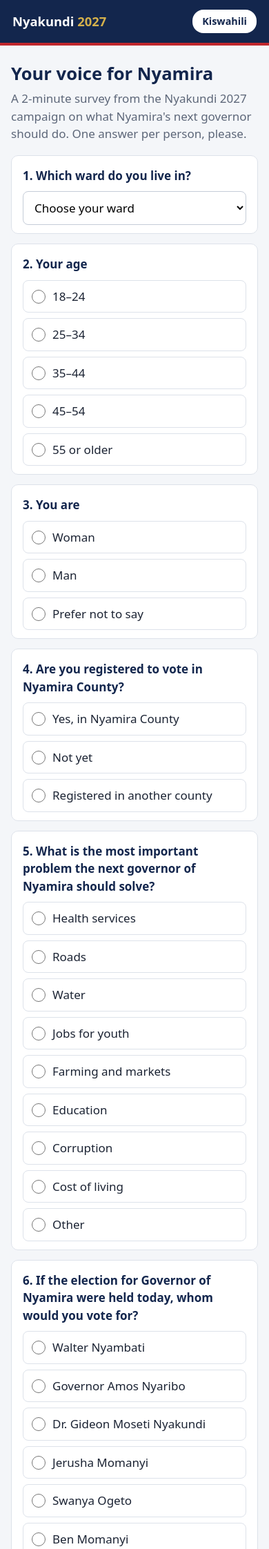
After one commit to GIDEONNYAKUNDI/gideon-nyakundi, a PHP site: page /survey.html in a window 390 px wide. The commit adds this page. Shown: the top 2245 px of the page at 69% size. Run offline with PHP 8.4, Linux system fonts and the light colour scheme.

Commit message:
Add supporter survey for WhatsApp groups
survey.html: a 2-minute, mobile-first form in English and Kiswahili
(ward, age, gender, registration, top issue, governor choice with the
candidates shuffled per visitor, how they heard of Dr. Gideon, optional
volunteer sign-up). WhatsApp link preview via Open Graph tags.

- api/save.php hands type "survey" to backoffice/_survey.php: answers
  checked against fixed lists, one answer per phone (only a keyed hash
  of the number is stored with the answers), generous per-network rate
  limit for shared mobile IPs, volunteers added to the Volunteers list
  without their vote
- Back office Survey tab (administrators only): totals, governor choice
  overall and by constituency, issues, reach by ward and by WhatsApp
  group, tagged link maker with WhatsApp share, CSV download, and a
  clear notice that the results are not a poll
- Privacy notice covers the survey; live check covers the new page and
  the private _survey.php

Co-Authored-By: Claude Opus 5.5 <noreply@anthropic.com>
Claude-Session: https://claude.ai/code/session_01NhLH8ycoX5pxNyYvTf8xCr

```diff
--- a/api/save.php
+++ b/api/save.php
@@ -31,6 +31,9 @@ function s(array $a, string $k, int $max = 120): string {
     return mb_substr($v, 0, $max);
 }
 function phone_ok(string $p): bool { $d = preg_replace('/\D/', '', $p); return strlen($d) >= 9 && strlen($d) <= 15; }
+
+/* The supporter survey (survey.html) has its own rules: see backoffice/_survey.php. */
+if (s($in, 'type', 20) === 'survey') { require __DIR__ . '/../backoffice/_survey.php'; survey_save($in); exit; }
 
 try {
     install_schema();
--- a/backoffice/_layout.php
+++ b/backoffice/_layout.php
@@ -51,7 +51,7 @@ details summary{cursor:pointer}
         echo '<nav><a href="?p=tally" class="on">Tallying center</a></nav><span class="who">' . h($me['full_name'] ?: $me['username']) . ' · ' . h(TALLY_ROLES[$me['tally_role']] ?? '') . ' · <a href="?p=logout">Sign out</a></span>';
     } elseif ($me) {
         $tabs = ['home' => 'Overview', 'gaps' => 'Streams', 'agents' => 'Agents', 'volunteers' => 'Volunteers', 'voters' => 'Voters'];
-        if ($me['role'] === 'admin') { $tabs['pledges'] = 'Pledges'; $tabs['sms'] = 'SMS'; $tabs['email'] = 'E-mail'; $tabs['import'] = 'Import'; $tabs['settings'] = 'Settings'; $tabs['tally'] = 'Tallying'; }
+        if ($me['role'] === 'admin') { $tabs['pledges'] = 'Pledges'; $tabs['survey'] = 'Survey'; $tabs['sms'] = 'SMS'; $tabs['email'] = 'E-mail'; $tabs['import'] = 'Import'; $tabs['settings'] = 'Settings'; $tabs['tally'] = 'Tallying'; }
         $tabs['account'] = 'Security';
         echo '<nav>'; foreach ($tabs as $k => $v) echo '<a href="?p=' . $k . '"' . ($p === $k ? ' class="on"' : '') . '>' . $v . '</a>'; echo '</nav>';
         echo '<span class="who">' . h($me['username']) . ' · <a href="?p=logout">Sign out</a></span>';
--- a/backoffice/_lib.php
+++ b/backoffice/_lib.php
@@ -56,6 +56,7 @@ function install_schema(): void {
         "CREATE TABLE IF NOT EXISTS sms_log (id $pk, created_at VARCHAR(19) NOT NULL, phone VARCHAR(20) NOT NULL, message TEXT NOT NULL, kind VARCHAR(20) NOT NULL DEFAULT 'manual', status VARCHAR(40) NOT NULL DEFAULT 'queued', provider_id VARCHAR(80), error VARCHAR(255), record_type VARCHAR(20) NOT NULL DEFAULT '', record_id INT NOT NULL DEFAULT 0, sent_by VARCHAR(60) NOT NULL DEFAULT '', updated_at VARCHAR(19))$tail",
         "CREATE TABLE IF NOT EXISTS email_log (id $pk, created_at VARCHAR(19) NOT NULL, to_addr VARCHAR(255) NOT NULL, subject VARCHAR(255) NOT NULL, body TEXT NOT NULL, status VARCHAR(20) NOT NULL, error VARCHAR(500), record_type VARCHAR(20) NOT NULL DEFAULT '', record_id INT NOT NULL DEFAULT 0)$tail",
         "CREATE TABLE IF NOT EXISTS settings (k VARCHAR(60) NOT NULL PRIMARY KEY, v TEXT NOT NULL, updated_at VARCHAR(19), updated_by VARCHAR(60))$tail",
+        "CREATE TABLE IF NOT EXISTS survey (id $pk, created_at VARCHAR(19) NOT NULL, src VARCHAR(40) NOT NULL DEFAULT 'direct', constituency VARCHAR(40) NOT NULL, ward VARCHAR(40) NOT NULL, age VARCHAR(10) NOT NULL, gender VARCHAR(20) NOT NULL, registered VARCHAR(30) NOT NULL, issue VARCHAR(40) NOT NULL, vote VARCHAR(60) NOT NULL, heard VARCHAR(40) NOT NULL, volunteer TINYINT NOT NULL DEFAULT 0, phone_key VARCHAR(64) NOT NULL UNIQUE)$tail",
         "CREATE TABLE IF NOT EXISTS webhook_log (id $pk, created_at VARCHAR(19) NOT NULL, payload TEXT NOT NULL, ip_hash VARCHAR(64) NOT NULL DEFAULT '')$tail",
     ];
     foreach ($t as $q) db()->exec($q);
--- a/backoffice/index.php
+++ b/backoffice/index.php
@@ -5,6 +5,7 @@ require __DIR__ . '/_lib.php';
 require __DIR__ . '/_messaging.php';
 require __DIR__ . '/_settings.php';
 require __DIR__ . '/_layout.php';
+require __DIR__ . '/_survey.php';
 
 security_headers();
 
@@ -396,6 +397,7 @@ if (!empty($_GET['export'])) {
     if ($p === 'agents') { [$w, $a] = filters('agents', $scope); $s = db()->prepare("SELECT id, created_at, constituency, ward, station, station_code, stream, name, phone, email, registered_here, experience, training, status, notes, updated_by FROM agents$w ORDER BY constituency, ward, station, stream"); $s->execute($a); export_csv('agents', $s->fetchAll()); }
     if ($p === 'voters') { [$w, $a] = filters('voters', $scope); $s = db()->prepare("SELECT id, created_at, constituency, ward, name, phone, email, reg_status, status, notes FROM voters$w ORDER BY constituency, ward"); $s->execute($a); export_csv('voters', $s->fetchAll()); }
     if ($p === 'volunteers') { [$w, $a] = filters('volunteers', $scope); $s = db()->prepare("SELECT id, created_at, constituency, ward, station, stream, village, age, roles, message, name, phone, email, status, notes FROM volunteers$w ORDER BY constituency, ward"); $s->execute($a); export_csv('volunteers', $s->fetchAll()); }
+    if ($p === 'survey' && $isAdmin) survey_export();
     if ($p === 'pledges' && $isAdmin) { [$w, $a] = filters('pledges', ''); $s = db()->prepare("SELECT id, created_at, name, phone, email, amount_ksh, method, status, notes FROM pledges$w ORDER BY created_at DESC"); $s->execute($a); export_csv('pledges', $s->fetchAll()); }
     if ($p === 'gaps') {
         $rows = [];
@@ -514,6 +516,8 @@ if ($p === 'pledges' && $isAdmin) {
     echo '</tbody></table>';
 }
 
+if ($p === 'survey' && $isAdmin) survey_page();
+
 if ($p === 'sms' && $isAdmin) {
     $c = sms_cfg();
     $n = []; foreach (db()->query('SELECT status, COUNT(*) n FROM sms_log GROUP BY status') as $r) $n[strtolower($r['status'])] = (int)$r['n'];
--- a/privacy.html
+++ b/privacy.html
@@ -25,7 +25,7 @@ footer{text-align:center;padding:20px;color:var(--muted);font:14px system-ui,san
 <header><a href="./">Nyakundi <span>2027</span></a></header>
 <main>
   <h1>Privacy notice</h1>
-  <p class="muted">Dr. Gideon Moseti Nyakundi campaign for Governor, Nyamira County · Last updated 31 October 2026</p>
+  <p class="muted">Dr. Gideon Moseti Nyakundi campaign for Governor, Nyamira County · Last updated 7 November 2026</p>
 
   <div class="box">In short: we collect only what we need to organise the campaign, we keep it on our own secure server, only two authorised campaign officials can see it, and we never sell it. You can ask us to see, correct or delete your details at any time.</div>
 
@@ -37,6 +37,7 @@ footer{text-align:center;padding:20px;color:var(--muted);font:14px system-ui,san
     <li><b>Volunteers:</b> your name, phone number, constituency and ward, and anything else you choose to add (village, age group, how you would like to help, your priority, e-mail).</li>
     <li><b>Polling station agents:</b> your name, phone number, ward, polling station and stream, whether you are registered there, past experience and training availability, and optionally your e-mail.</li>
     <li><b>Voter registration pledges:</b> your name, phone number, constituency, ward and where you are with registration.</li>
+    <li><b>Supporter survey:</b> your ward, age group, gender, whether you are registered to vote, the issue that matters most to you, whom you would vote for as governor and how you heard of Dr. Nyakundi. We ask for your phone number only to make sure each person answers once: the number itself is not stored with your answers, only a scrambled code made from it. If you ask to volunteer, your name and phone number go to the volunteer list, separately from how you said you would vote.</li>
     <li><b>Pledges:</b> your name, phone number, the amount and how you would like to give. We never ask for card or bank details on this website.</li>
   </ul>
   <p>We do <b>not</b> ask for your national ID number on this website. Polling agent accreditation documents are collected in person at training.</p>
@@ -46,6 +47,7 @@ footer{text-align:center;padding:20px;color:var(--muted);font:14px system-ui,san
     <li>To call or message you about the campaign, volunteering, agent training and events.</li>
     <li>To organise polling station agents so every stream is covered on election day.</li>
     <li>To help you register to vote if you ask for help.</li>
+    <li>To understand which issues matter most to supporters in each ward (survey answers are looked at only in totals).</li>
     <li>To follow up pledges and issue receipts through official campaign channels.</li>
   </ul>
   <p>We use your details only because you agreed to it when you ticked the consent box. You can withdraw that consent at any time.</p>
--- /dev/null
+++ b/survey.html
@@ -0,0 +1,197 @@
+<!doctype html>
+<html lang="en">
+<head>
+<meta charset="utf-8">
+<meta name="viewport" content="width=device-width,initial-scale=1">
+<title>Nyamira 2027 · Your voice survey</title>
+<meta name="description" content="A 2-minute survey: what should Nyamira's next governor do first? Run by the Nyakundi 2027 campaign.">
+<meta name="robots" content="noindex">
+<link rel="canonical" href="https://www.nyamira2027.com/survey.html">
+<meta property="og:type" content="website">
+<meta property="og:site_name" content="Nyakundi 2027">
+<meta property="og:title" content="Nyamira 2027 · Your voice survey">
+<meta property="og:description" content="2 minutes: what should Nyamira's next governor do first? Utafiti wa dakika 2.">
+<meta property="og:url" content="https://www.nyamira2027.com/survey.html">
+<meta property="og:image" content="https://www.nyamira2027.com/img/share-card.jpg">
+<meta name="twitter:card" content="summary_large_image">
+<link rel="icon" href="img/favicon.png">
+<style>
+:root{--blue:#13264d;--red:#c0272d;--gold:#d4b04c;--green:#2e7d4f;--ink:#1b2333;--muted:#5d6779;--line:#dde2ea}
+*{box-sizing:border-box}
+body{margin:0;font:17px/1.5 system-ui,-apple-system,"Segoe UI",Roboto,sans-serif;color:var(--ink);background:#f4f6f9}
+header{background:var(--blue);border-bottom:4px solid var(--red);padding:14px 18px;display:flex;justify-content:space-between;align-items:center;gap:12px}
+header a{color:#fff;text-decoration:none;font-weight:800;font-size:1.15rem}header a span{color:var(--gold)}
+#lang{font:inherit;font-size:.9rem;font-weight:700;background:#fff;color:var(--blue);border:0;border-radius:16px;padding:6px 14px;cursor:pointer}
+main{max-width:640px;margin:0 auto;padding:22px 16px 60px}
+h1{font-size:1.6rem;line-height:1.2;color:var(--blue);margin:4px 0 8px}
+.intro{color:var(--muted);margin:0 0 18px}
+fieldset{border:0;background:#fff;border:1px solid var(--line);border-radius:10px;padding:16px 16px 12px;margin:0 0 14px}
+legend{float:left;width:100%;padding:0;font-weight:700;color:var(--blue);margin-bottom:10px}
+legend+*{clear:left}
+.opts{display:grid;gap:8px}
+.opts label{display:flex;gap:10px;align-items:center;border:1px solid var(--line);border-radius:8px;padding:10px 12px;cursor:pointer;background:#fff}
+.opts label:has(input:checked){border-color:var(--blue);background:#eef3fc}
+.opts input{width:20px;height:20px;accent-color:var(--blue);flex:none;margin:0}
+.opts.two{grid-template-columns:1fr 1fr}
+select,input[type=tel],input[type=text]{font:inherit;width:100%;padding:11px 12px;border:1px solid #c5ccd8;border-radius:8px;background:#fff}
+.hint{font-size:.88rem;color:var(--muted);margin:8px 0 0}
+.consent{display:flex;gap:10px;align-items:flex-start;font-size:.95rem}.consent input{width:20px;height:20px;margin-top:3px;flex:none}
+button.go{font:inherit;font-weight:800;font-size:1.05rem;width:100%;background:var(--red);color:#fff;border:0;border-radius:8px;padding:14px;cursor:pointer}
+button.go[disabled]{opacity:.6}
+.err{color:var(--red);font-weight:600;min-height:1.4em}
+.done{background:#fff;border:1px solid var(--line);border-top:4px solid var(--green);border-radius:10px;padding:22px 18px;text-align:center}
+.done h2{color:var(--green);margin:0 0 8px}
+.share{display:inline-block;margin-top:14px;background:#1f8f4e;color:#fff;text-decoration:none;font-weight:800;padding:12px 18px;border-radius:8px}
+.hp{position:absolute;left:-5000px}
+footer{text-align:center;color:var(--muted);font-size:.85rem;padding:0 16px 30px}
+@media (max-width:420px){.opts.two{grid-template-columns:1fr}}
+</style>
+</head>
+<body>
+<header><a href="./">Nyakundi <span>2027</span></a><button type="button" id="lang" aria-label="Change language">Kiswahili</button></header>
+<main>
+  <form id="f" novalidate>
+    <h1 data-t="title">Your voice for Nyamira</h1>
+    <p class="intro" data-t="intro">A 2-minute survey from the Nyakundi 2027 campaign on what Nyamira's next governor should do. One answer per person, please.</p>
+
+    <fieldset><legend data-t="q_ward">1. Which ward do you live in?</legend>
+      <select name="ward" required><option value="" data-t="choose">Choose your ward</option></select>
+    </fieldset>
+
+    <fieldset><legend data-t="q_age">2. Your age</legend><div class="opts two" data-opts="age"></div></fieldset>
+    <fieldset><legend data-t="q_gender">3. You are</legend><div class="opts two" data-opts="gender"></div></fieldset>
+    <fieldset><legend data-t="q_reg">4. Are you registered to vote in Nyamira County?</legend><div class="opts" data-opts="registered"></div></fieldset>
+    <fieldset><legend data-t="q_issue">5. What is the most important problem the next governor of Nyamira should solve?</legend><div class="opts two" data-opts="issue"></div></fieldset>
+    <fieldset><legend data-t="q_vote">6. If the election for Governor of Nyamira were held today, whom would you vote for?</legend><div class="opts" data-opts="vote"></div></fieldset>
+    <fieldset><legend data-t="q_heard">7. Where have you heard about Dr. Gideon Nyakundi?</legend><div class="opts" data-opts="heard"></div></fieldset>
+
+    <fieldset><legend data-t="q_phone">8. Your phone number</legend>
+      <input type="tel" name="phone" inputmode="tel" autocomplete="tel" placeholder="07XX XXX XXX" required>
+      <p class="hint" data-t="phone_hint">Used only to make sure each person answers once. Your number is not kept with your answers.</p>
+    </fieldset>
+
+    <fieldset><legend data-t="q_vol">9. Would you like to volunteer or be a polling station agent? (optional)</legend>
+      <div class="opts two" data-opts="volunteer"></div>
+      <div id="namebox" hidden style="margin-top:10px"><input type="text" name="name" autocomplete="name" data-ph="name_ph" placeholder="Your name"><p class="hint" data-t="vol_hint">The team will call you on the number above. Your name is not linked to how you answered.</p></div>
+    </fieldset>
+
+    <label class="hp" aria-hidden="true">Website<input name="website" tabindex="-1" autocomplete="off"></label>
+    <p class="consent"><input type="checkbox" name="consent" id="consent"><label for="consent" data-t="consent_html">I agree that the Nyakundi 2027 campaign may use my answers as described in the <a href="privacy.html" target="_blank">privacy notice</a>.</label></p>
+    <p class="err" id="err" role="alert"></p>
+    <button class="go" type="submit" data-t="send">Send my answers</button>
+  </form>
+
+  <div class="done" id="done" hidden>
+    <h2 data-t="thanks">Thank you!</h2>
+    <p id="donemsg" data-t="thanks_msg">Your answers have been received. Share this survey so more voices from Nyamira are heard.</p>
+    <a class="share" id="share" href="#" target="_blank" rel="noopener" data-t="share">Share on WhatsApp</a>
+    <p style="margin-top:16px"><a href="./" data-t="visit">Visit the campaign website</a></p>
+  </div>
+</main>
+<footer data-t="foot">Run by the campaign of Dr. Gideon Moseti Nyakundi for Governor, Nyamira County.</footer>
+
+<script>
+(function () {
+  var WARDS = {'Kitutu Masaba':['Rigoma','Gachuba','Kemera','Magombo','Manga','Gesima'],'West Mugirango':['Nyamaiya','Bogichora','Bosamaro','Bonyamatuta','Township'],'North Mugirango':['Bomwagamo','Bokeira','Magwagwa','Ekerenyo','Itibo'],'Borabu':['Mekenene','Esise','Nyansiongo','Kiabonyoru']};
+  /* value (stored, English) -> [English label, Kiswahili label] */
+  var OPTS = {
+    age: [['18-24','18–24','18–24'],['25-34','25–34','25–34'],['35-44','35–44','35–44'],['45-54','45–54','45–54'],['55+','55 or older','55 au zaidi']],
+    gender: [['Woman','Woman','Mwanamke'],['Man','Man','Mwanaume'],['Prefer not to say','Prefer not to say','Sipendi kusema']],
+    registered: [['Yes, in Nyamira','Yes, in Nyamira County','Ndiyo, katika Kaunti ya Nyamira'],['Not yet','Not yet','Bado'],['Registered elsewhere','Registered in another county','Nimesajiliwa kaunti nyingine']],
+    issue: [['Health services','Health services','Huduma za afya'],['Roads','Roads','Barabara'],['Water','Water','Maji'],['Jobs for youth','Jobs for youth','Ajira kwa vijana'],['Farming and markets','Farming and markets','Kilimo na masoko'],['Education','Education','Elimu'],['Corruption','Corruption','Ufisadi'],['Cost of living','Cost of living','Gharama ya maisha'],['Other','Other','Mengineyo']],
+    vote: [['Dr. Gideon Moseti Nyakundi','Dr. Gideon Moseti Nyakundi','Dkt. Gideon Moseti Nyakundi'],['Amos Nyaribo','Governor Amos Nyaribo','Gavana Amos Nyaribo'],['Timothy Bosire','Timothy Bosire','Timothy Bosire'],['Jerusha Momanyi','Jerusha Momanyi','Jerusha Momanyi'],['Ben Momanyi','Ben Momanyi','Ben Momanyi'],['Walter Nyambati','Walter Nyambati','Walter Nyambati'],['Swanya Ogeto','Swanya Ogeto','Swanya Ogeto']],
+    vote_end: [['Someone else','Someone else','Mtu mwingine'],['Undecided','Undecided','Bado sijaamua']],
+    heard: [['WhatsApp','WhatsApp','WhatsApp'],['Facebook or other social media','Facebook or other social media','Facebook au mitandao mingine ya kijamii'],['Rally or meeting','A rally or meeting','Mkutano wa hadhara au mkutano'],['Friend or family','A friend or family member','Rafiki au mwanafamilia'],['Radio or TV','Radio or TV','Redio au TV'],['Had not heard of him before','I had not heard of him before','Sijawahi kumsikia kabla'],['Other','Somewhere else','Mahali pengine']],
+    volunteer: [['1','Yes','Ndiyo'],['0','No','Hapana']]
+  };
+  var T = {
+    title:['Your voice for Nyamira','Sauti yako kwa Nyamira'],
+    intro:["A 2-minute survey from the Nyakundi 2027 campaign on what Nyamira's next governor should do. One answer per person, please.",'Utafiti wa dakika 2 kutoka kampeni ya Nyakundi 2027 kuhusu kile gavana ajaye wa Nyamira anapaswa kufanya. Jibu mara moja tu kwa kila mtu.'],
+    q_ward:['1. Which ward do you live in?','1. Unaishi wadi gani?'], choose:['Choose your ward','Chagua wadi yako'],
+    q_age:['2. Your age','2. Umri wako'], q_gender:['3. You are','3. Wewe ni'],
+    q_reg:['4. Are you registered to vote in Nyamira County?','4. Je, umesajiliwa kama mpiga kura katika Kaunti ya Nyamira?'],
+    q_issue:['5. What is the most important problem the next governor of Nyamira should solve?','5. Ni tatizo gani kubwa zaidi ambalo gavana ajaye wa Nyamira anapaswa kutatua?'],
+    q_vote:['6. If the election for Governor of Nyamira were held today, whom would you vote for?','6. Kama uchaguzi wa Gavana wa Nyamira ungefanyika leo, ungempigia nani kura?'],
+    q_heard:['7. Where have you heard about Dr. Gideon Nyakundi?','7. Umesikia kuhusu Dkt. Gideon Nyakundi kupitia wapi?'],
+    q_phone:['8. Your phone number','8. Nambari yako ya simu'],
+    phone_hint:['Used only to make sure each person answers once. Your number is not kept with your answers.','Inatumika tu kuhakikisha kila mtu anajibu mara moja. Nambari yako haihifadhiwi pamoja na majibu yako.'],
+    q_vol:['9. Would you like to volunteer or be a polling station agent? (optional)','9. Ungependa kujitolea au kuwa wakala wa kituo cha kupigia kura? (si lazima)'],
+    name_ph:['Your name','Jina lako'],
+    vol_hint:['The team will call you on the number above. Your name is not linked to how you answered.','Timu itakupigia kupitia nambari iliyo hapo juu. Jina lako halihusishwi na majibu yako.'],
+    consent_html:['I agree that the Nyakundi 2027 campaign may use my answers as described in the <a href="privacy.html" target="_blank">privacy notice</a>.','Nakubali kampeni ya Nyakundi 2027 itumie majibu yangu kama ilivyoelezwa katika <a href="privacy.html" target="_blank">ilani ya faragha</a>.'],
+    send:['Send my answers','Tuma majibu yangu'],
+    thanks:['Thank you!','Asante!'],
+    thanks_msg:['Your answers have been received. Share this survey so more voices from Nyamira are heard.','Majibu yako yamepokelewa. Shiriki utafiti huu ili sauti zaidi za Nyamira zisikike.'],
+    already:['This phone number has already answered. Thank you! Share the survey with others.','Nambari hii tayari imejibu. Asante! Shiriki utafiti huu na wengine.'],
+    share:['Share on WhatsApp','Shiriki kwenye WhatsApp'], visit:['Visit the campaign website','Tembelea tovuti ya kampeni'],
+    foot:['Run by the campaign of Dr. Gideon Moseti Nyakundi for Governor, Nyamira County.','Inaendeshwa na kampeni ya Dkt. Gideon Moseti Nyakundi kwa Ugavana, Kaunti ya Nyamira.'],
+    e_all:['Please answer every question.','Tafadhali jibu kila swali.'], e_phone:['Please enter a valid phone number.','Tafadhali weka nambari sahihi ya simu.'],
+    e_consent:['Please tick the consent box.','Tafadhali weka alama kwenye kisanduku cha idhini.'], e_name:['Please enter your name so the team can call you.','Tafadhali weka jina lako ili timu ikupigie.'],
+    e_net:['Could not send. Check your internet connection and try again.','Imeshindikana kutuma. Angalia mtandao wako kisha ujaribu tena.'],
+    share_text:["Help shape Nyamira's future: a 2-minute survey on what the next governor should do. ",'Saidia kuunda mustakabali wa Nyamira: utafiti wa dakika 2 kuhusu kile gavana ajaye anapaswa kufanya. ']
+  };
+  var L = 0;
+  try { if (localStorage.getItem('nyk_lang') === 'sw' || /^sw\b/.test(navigator.language || '')) L = 1; } catch (e) {}
+  var src = (new URLSearchParams(location.search).get('g') || '').toLowerCase().replace(/[^a-z0-9-]/g, '').slice(0, 40);
+  var form = document.getElementById('f'), err = document.getElementById('err');
+
+  // Wards grouped by constituency.
+  var sel = form.ward;
+  Object.keys(WARDS).forEach(function (c) { var g = document.createElement('optgroup'); g.label = c; WARDS[c].forEach(function (w) { var o = document.createElement('option'); o.value = o.textContent = w; g.appendChild(o); }); sel.appendChild(g); });
+
+  // Candidates in a random order for each visitor (fair to every candidate); "Someone else" and "Undecided" stay last.
+  var cands = OPTS.vote.slice();
+  for (var i = cands.length - 1; i > 0; i--) { var j = Math.floor(Math.random() * (i + 1)); var t = cands[i]; cands[i] = cands[j]; cands[j] = t; }
+  OPTS.vote = cands.concat(OPTS.vote_end);
+
+  function build() {
+    document.querySelectorAll('[data-opts]').forEach(function (box) {
+      var name = box.getAttribute('data-opts'), checked = (form.querySelector('input[name="' + name + '"]:checked') || {}).value;
+      box.innerHTML = '';
+      OPTS[name].forEach(function (o) {
+        var l = document.createElement('label'), r = document.createElement('input');
+        r.type = 'radio'; r.name = name; r.value = o[0]; if (o[0] === checked) r.checked = true;
+        l.appendChild(r); l.appendChild(document.createTextNode(o[1 + L])); box.appendChild(l);
+      });
+    });
+    document.querySelectorAll('[data-t]').forEach(function (el) { var k = el.getAttribute('data-t'), v = T[k]; if (!v) return; if (k.slice(-5) === '_html') el.innerHTML = v[L]; else el.textContent = v[L]; });
+    document.querySelectorAll('[data-ph]').forEach(function (el) { el.placeholder = T[el.getAttribute('data-ph')][L]; });
+    document.documentElement.lang = L ? 'sw' : 'en';
+    document.getElementById('lang').textContent = L ? 'English' : 'Kiswahili';
+  }
+  function volBox() { var v = form.querySelector('input[name="volunteer"]:checked'); document.getElementById('namebox').hidden = !(v && v.value === '1'); }
+  document.getElementById('lang').onclick = function () { L = 1 - L; try { localStorage.setItem('nyk_lang', L ? 'sw' : 'en'); } catch (e) {} build(); volBox(); };
+  form.addEventListener('change', volBox);
+  build();
+
+  var link = location.origin + location.pathname + (src ? '?g=' + src : '');
+  function showDone(already) {
+    form.hidden = true; document.getElementById('done').hidden = false;
+    if (already) document.getElementById('donemsg').textContent = T.already[L];
+    document.getElementById('share').href = 'https://wa.me/?text=' + encodeURIComponent(T.share_text[L] + link);
+    window.scrollTo(0, 0);
+  }
+
+  form.addEventListener('submit', async function (e) {
+    e.preventDefault(); err.textContent = '';
+    var val = function (n) { var r = form.querySelector('input[name="' + n + '"]:checked'); return r ? r.value : ''; };
+    var d = { type: 'survey', src: src, ward: form.ward.value, age: val('age'), gender: val('gender'), registered: val('registered'), issue: val('issue'), vote: val('vote'), heard: val('heard'),
+              phone: form.phone.value.trim(), volunteer: val('volunteer') === '1', name: form.name.value.trim(), consent: form.consent.checked, website: form.website.value };
+    if (!d.ward || !d.age || !d.gender || !d.registered || !d.issue || !d.vote || !d.heard) { err.textContent = T.e_all[L]; return; }
+    var digits = d.phone.replace(/\D/g, '');
+    if (digits.length < 9 || digits.length > 15) { err.textContent = T.e_phone[L]; return; }
+    if (d.volunteer && !d.name) { err.textContent = T.e_name[L]; return; }
+    if (!d.consent) { err.textContent = T.e_consent[L]; return; }
+    var b = form.querySelector('button.go'); b.disabled = true;
+    try {
+      var r = await fetch('api/save.php', { method: 'POST', headers: { 'Content-Type': 'application/json' }, body: JSON.stringify(d) });
+      var j = await r.json().catch(function () { return {}; });
+      if (r.ok && j.ok) { showDone(!!j.already); return; }
+      err.textContent = (j.error && j.error !== 'server') ? j.error : T.e_net[L];
+    } catch (x) { err.textContent = T.e_net[L]; }
+    b.disabled = false;
+  });
+})();
+</script>
+</body>
+</html>
```
Also changed, not shown: backoffice/_survey.php (added, +162 -0 lines), .github/scripts/live-check.mjs, README.md, backoffice/.htaccess.
